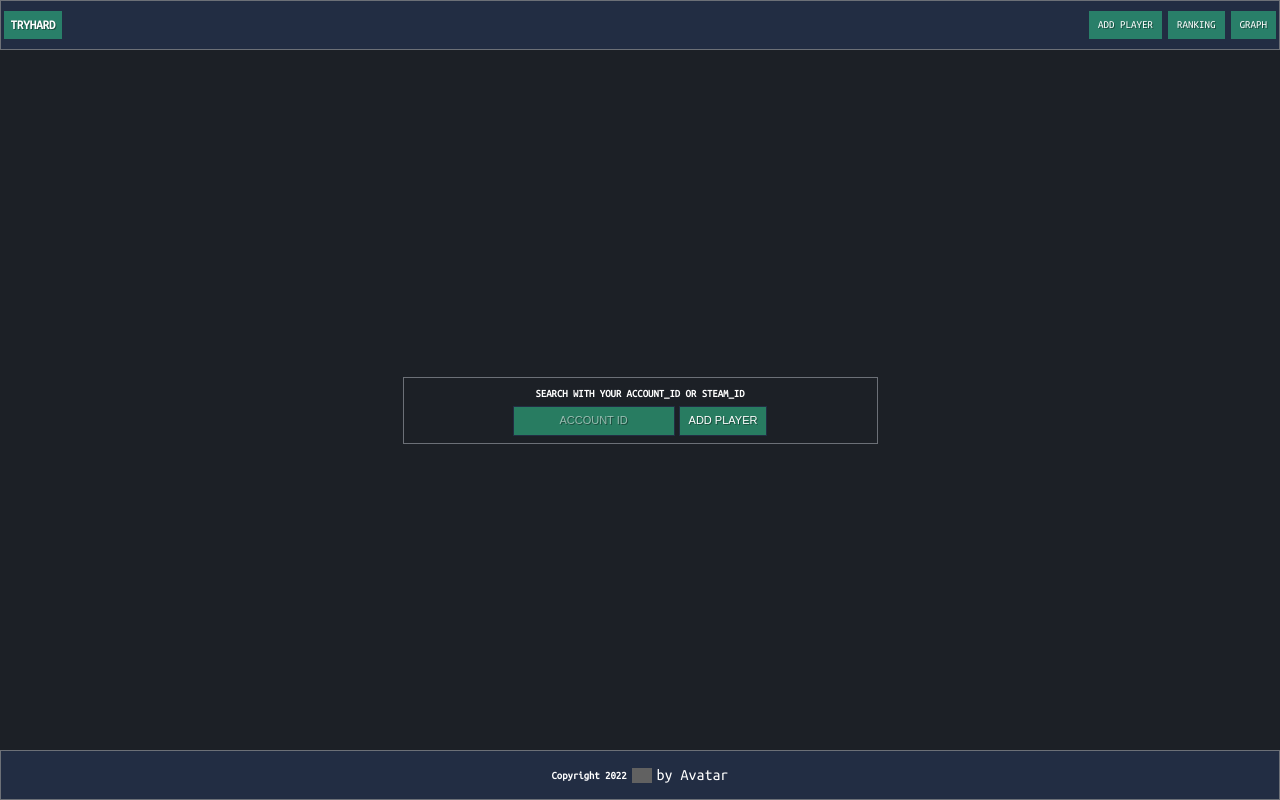
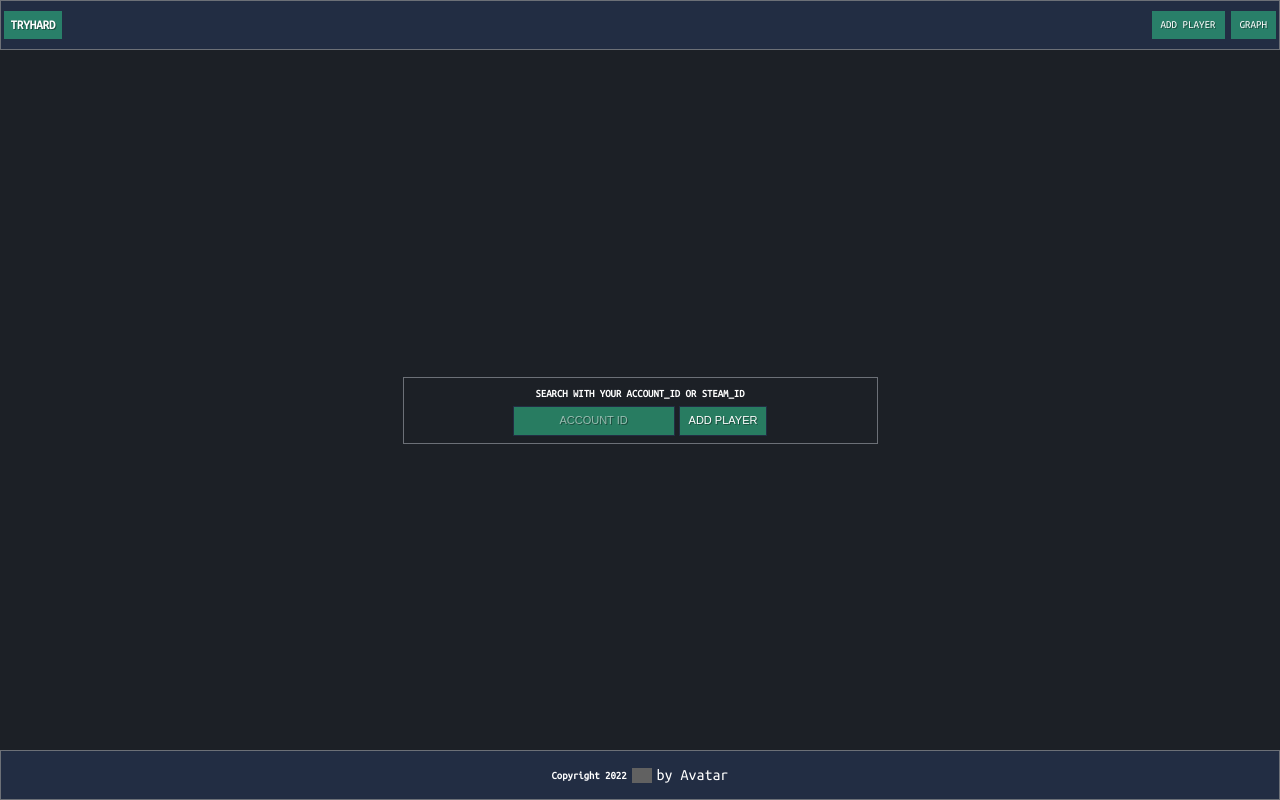
Before and after one commit to Cleudeir/dotaTryHard-Next, a Next.js app: page /add in a window 1280 px wide. Built offline with nearby package versions, Linux system fonts and the light colour scheme; grey boxes are pictures that could not be loaded.

Commit message:
resolve use

```diff
--- a/front/Header.jsx
+++ b/front/Header.jsx
@@ -25,12 +25,12 @@ export default function Header() {
             add player
           </a>
         </Link>
-        <Link href="/ranking/" passHref>
+        {/* <Link href="/ranking/" passHref>
           <a href="replace" className={style.myButton}>
             Ranking
           </a>
         </Link>
-        {/* <Link href="/matches" passHref>
+        <Link href="/matches" passHref>
           <a href="replace" className={style.myButton}>
             Matches
           </a>
```
